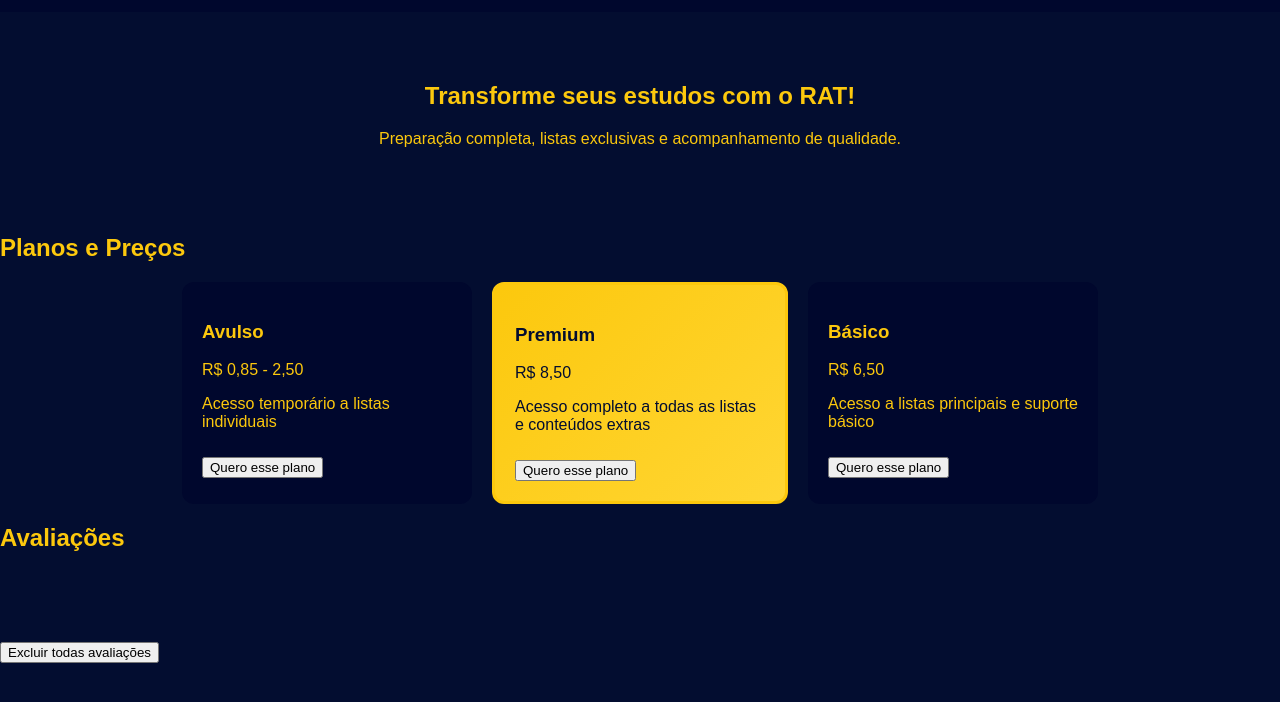
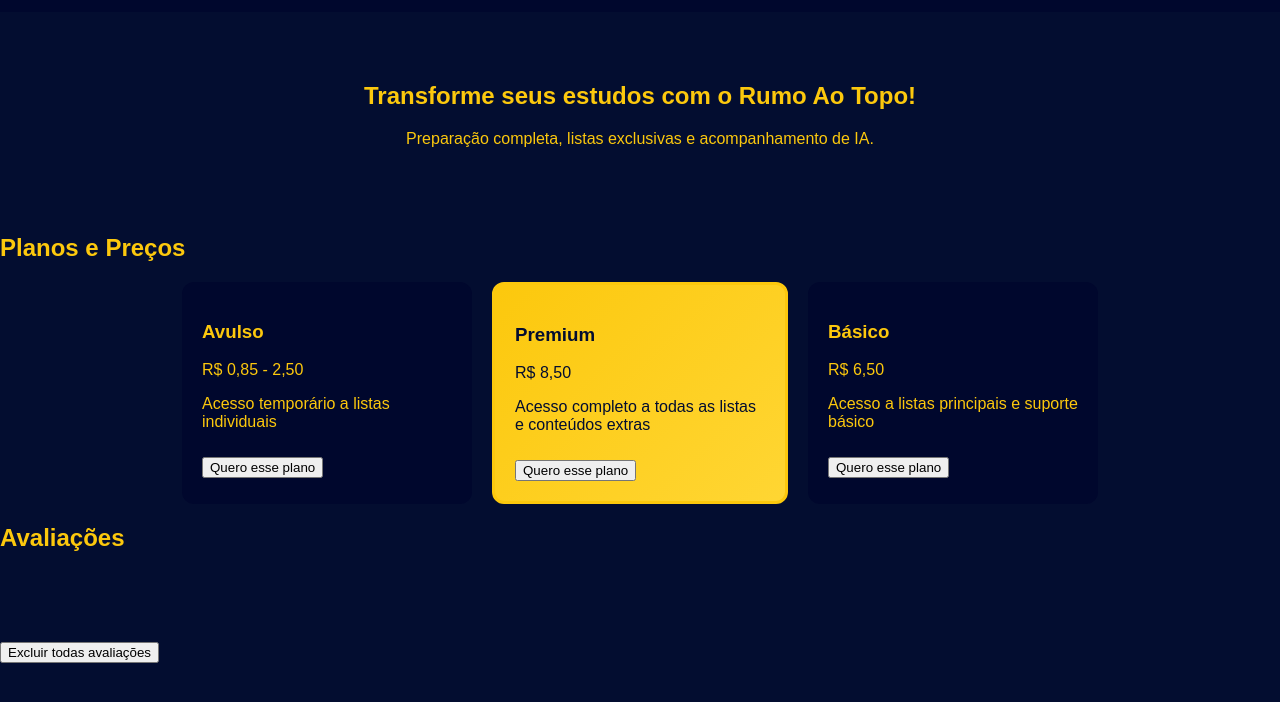
Before and after one commit to henriquefnci-hash/rumo-ao-topo-25, a plain HTML site: page index.html in a window 1280 px wide. Shown: the part 78-780 px from the top of the page. Drawn offline with Linux system fonts and the light colour scheme.

Commit message:
Update index.html

```diff
--- a/index.html
+++ b/index.html
@@ -15,8 +15,8 @@
     </header>
 
     <section class="hero">
-        <h2>Transforme seus estudos com o RAT!</h2>
-        <p>Preparação completa, listas exclusivas e acompanhamento de qualidade.</p>
+        <h2>Transforme seus estudos com o Rumo Ao Topo!</h2>
+        <p>Preparação completa, listas exclusivas e acompanhamento de IA.</p>
     </section>
 
     <section id="planos">
```
